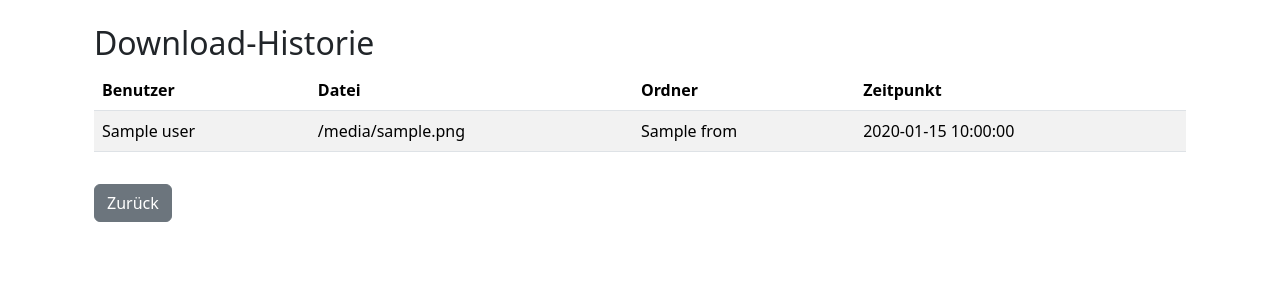
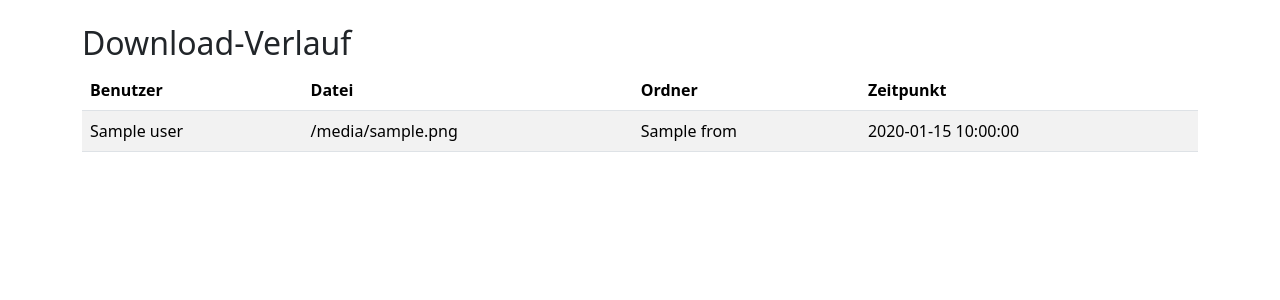
Before and after one commit to Kitanga84/Serwer, a Flask app: template templates/history.html in a window 1280 px wide. Shown: the part 56-356 px from the top of the page. Run offline with Flask 3, Linux system fonts and the light colour scheme; the template is opened without the code that fills it: most values are stand-ins (such as "Sample title", 1, 10 or a date in 2020).

Commit message:
Update history.html

```diff
--- a/templates/history.html
+++ b/templates/history.html
@@ -1,10 +1,7 @@
 {% extends "base.html" %}
-{% block title %}Download-Historie{% endblock %}
 
 {% block content %}
-<div class="container mt-4">
-  <h2>Download-Historie</h2>
-  {% if history %}
+<h2>Download-Verlauf</h2>
 <table class="table table-striped">
     <thead>
         <tr>
@@ -25,9 +22,4 @@
         {% endfor %}
     </tbody>
 </table>
-  {% else %}
-  <p>Keine Download-Einträge vorhanden.</p>
-  {% endif %}
-  <a href="{{ url_for('index') }}" class="btn btn-secondary mt-3">Zurück</a>
-</div>
 {% endblock %}
```
Lines whose indentation alone changed are shown as unchanged.
